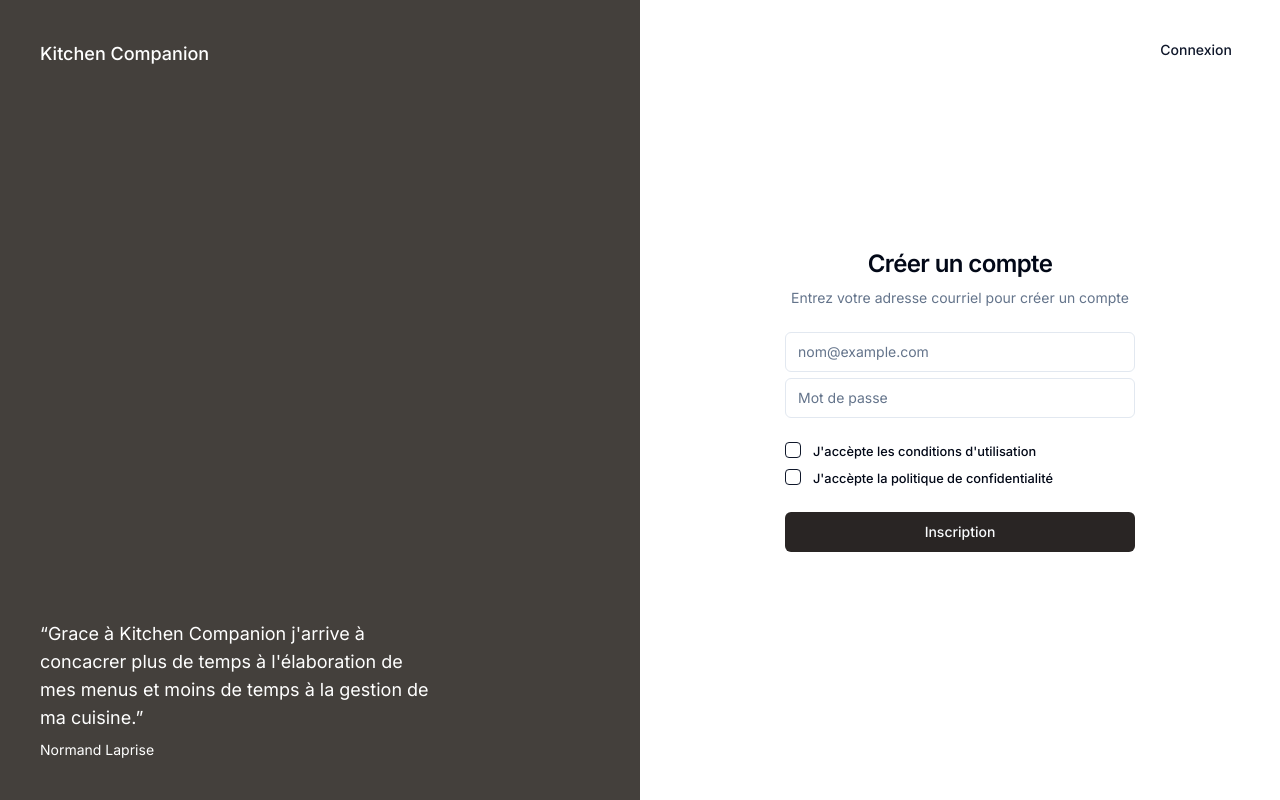
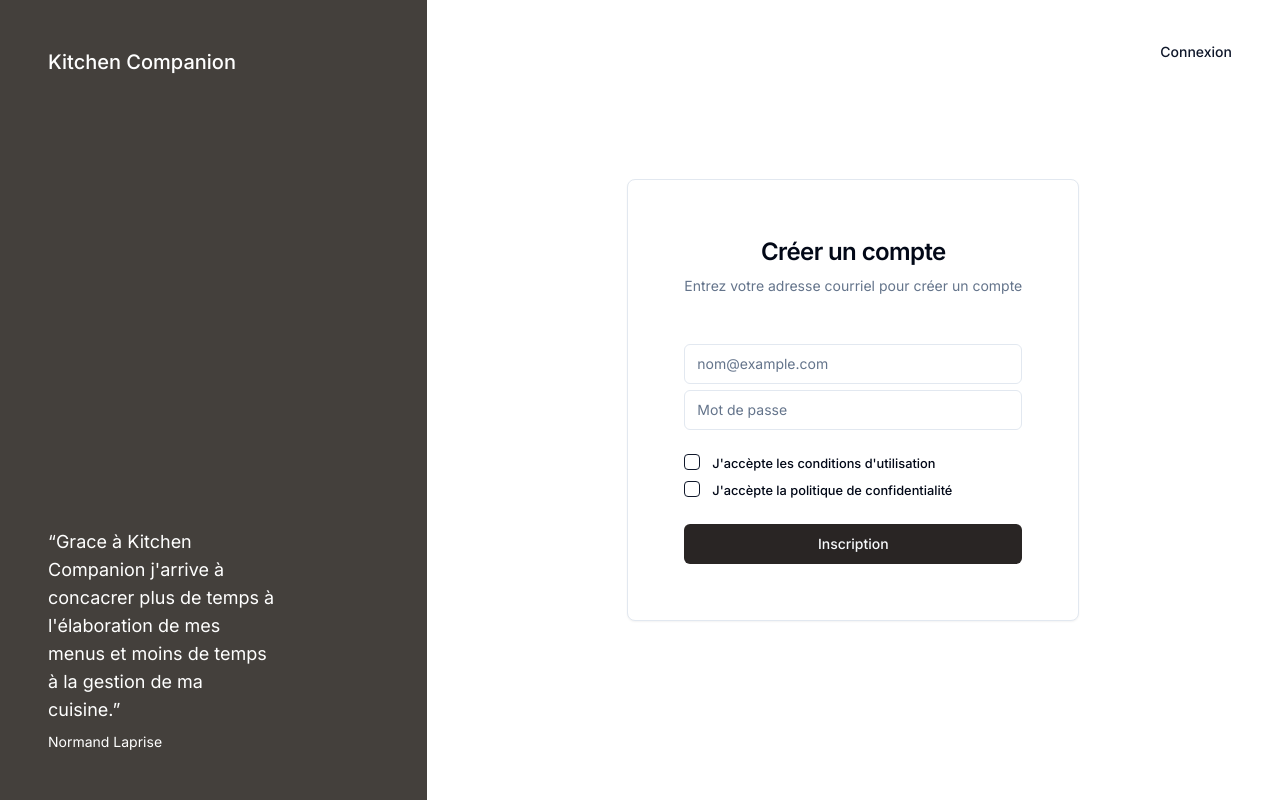
Before and after one commit to remschuet/Bon-Service, a Next.js app in the folder dev/kitchencompanion/: page / in a window 1280 px wide. Built offline with nearby package versions, Linux system fonts and the light colour scheme.

Commit message:
style: reorganized registration page component

```diff
--- a/dev/kitchencompanion/src/components/register/register_form.tsx
+++ b/dev/kitchencompanion/src/components/register/register_form.tsx
@@ -5,6 +5,7 @@ import { Checkbox } from "@/components/ui/checkbox";
 import { revalidatePath } from "next/cache";
 import { User } from "@prisma/client";
 import { createUser } from "@/data_access/user";
+import { Card, CardContent, CardHeader } from "../ui/card";
 
 export function RegisterForm() {
   async function handleCreateUser(formData: FormData) {
@@ -20,89 +21,89 @@ export function RegisterForm() {
   }
 
   return (
-        <div className="container relative hidden h-[100vh] flex-col items-center justify-center md:grid lg:max-w-none lg:grid-cols-2 lg:px-0">
+    <div className='relative h-[100vh] md:grid lg:max-w-none lg:grid-cols-3 lg:px-0'>
       <Button
-                className="inline-flex items-center justify-center whitespace-nowrap h-9 px-4 py-2 absolute right-4 top-4 md:right-8 md:top-8"
-                variant={"link"}
-            >
+        className='absolute right-4 top-4 md:right-8 md:top-8'
+        variant={"link"}>
         Connexion
       </Button>
-            <div className="relative hidden h-full flex-col bg-muted p-10 text-white lg:flex dark:border-r">
-                <div className="absolute inset-0 bg-stone-700"></div>
-                <div className="relative z-20 flex items-center text-lg font-medium">
-                    Kitchen Companion
-                </div>
-                <div className="relative z-20 mt-auto">
-                    <blockquote className=" max-w-[70%] space-y-2">
-                        <p className="text-lg">
-                            “Grace à Kitchen Companion j'arrive à concacrer plus
-                            de temps à l'élaboration de mes menus et moins de
-                            temps à la gestion de ma cuisine.”
+      <div className='h-full flex-col bg-stone-700 p-12 text-white lg:flex dark:border-r'>
+        <div className='text-xl font-medium'>Kitchen Companion</div>
+        <div className='mt-auto'>
+          <blockquote className=' max-w-[70%] space-y-2'>
+            <p className='text-lg'>
+              “Grace à Kitchen Companion j'arrive à concacrer plus de temps à
+              l'élaboration de mes menus et moins de temps à la gestion de ma
+              cuisine.”
             </p>
-                        <footer className="text-sm">Normand Laprise</footer>
+            <p className='text-sm'>Normand Laprise</p>
           </blockquote>
         </div>
       </div>
-            <div className="lg:p-8 justify-center">
-                <div className="mx-auto flex w-full flex-col justify-center space-y-6 sm:w-[350px]">
-                    <div className="flex flex-col space-y-2 text-center">
-                        <h1 className="text-2xl font-semibold tracking-tight">
+      <div className='lg:px-8 grid place-content-center col-span-2'>
+        <Card className='p-8 flex w-full flex-col justify-center space-y-6 sm:min-w-[350px]'>
+          <CardHeader className='flex flex-col space-y-2 text-center'>
+            <h1 className='text-2xl font-semibold tracking-tight'>
               Créer un compte
             </h1>
-                        <p className="text-sm text-muted-foreground">
+            <p className='text-sm text-muted-foreground'>
               Entrez votre adresse courriel pour créer un compte
             </p>
-                    </div>
-                    <div className="grid gap-6">
-                        <form action={handleCreateUser} className="grid gap-6">
-                            <div className="grid gap-1.5">
-                                <Label className="sr-only" htmlFor="email">
+          </CardHeader>
+          <CardContent className='grid gap-6'>
+            <form
+              action={handleCreateUser}
+              className='grid gap-6'>
+              <div className='grid gap-1.5'>
+                <Label
+                  className='sr-only'
+                  htmlFor='email'>
                   Courriel
                 </Label>
                 <Input
-                                    id="email"
-                                    placeholder="nom@example.com"
-                                    type="email"
-                                    name="email"
+                  id='email'
+                  placeholder='nom@example.com'
+                  type='email'
+                  name='email'
                 />
-                                <Label className="sr-only" htmlFor="password">
+                <Label
+                  className='sr-only'
+                  htmlFor='password'>
                   Mot de passe
                 </Label>
                 <Input
-                                    id="password"
-                                    placeholder="Mot de passe"
-                                    type="password"
-                                    name="password"
+                  id='password'
+                  placeholder='Mot de passe'
+                  type='password'
+                  name='password'
                 />
               </div>
-                            <div className="grid gap-2">
-                                <div className="flex gap-3">
-                                    <Checkbox id="terms" />
+              <div className='grid gap-2'>
+                <div className='flex gap-3'>
+                  <Checkbox id='terms' />
                   <Label
-                                        className="text-[0.8rem]"
-                                        htmlFor="terms"
-                                    >
+                    className='text-[0.8rem]'
+                    htmlFor='terms'>
                     J'accèpte les conditions d'utilisation
                   </Label>
                 </div>
-                                <div className="flex gap-3">
-                                    <Checkbox id="privacy" />
+                <div className='flex gap-3'>
+                  <Checkbox id='privacy' />
                   <Label
-                                        className="text-[0.8rem]"
-                                        htmlFor="privacy"
-                                    >
-                                        J'accèpte la politique de
-                                        confidentialité
+                    className='text-[0.8rem]'
+                    htmlFor='privacy'>
+                    J'accèpte la politique de confidentialité
                   </Label>
                 </div>
               </div>
-
-                            <Button variant={"default"} type="submit">
+              <Button
+                variant={"default"}
+                type='submit'>
                 Inscription
               </Button>
             </form>
-                    </div>
-                </div>
+          </CardContent>
+        </Card>
       </div>
     </div>
   );
--- a/dev/kitchencompanion/tailwind.config.ts
+++ b/dev/kitchencompanion/tailwind.config.ts
@@ -1,13 +1,13 @@
-import type { Config } from "tailwindcss"
+import type { Config } from "tailwindcss";
 
 const config = {
   darkMode: ["class"],
   content: [
-    './pages/**/*.{ts,tsx}',
-    './components/**/*.{ts,tsx}',
-    './app/**/*.{ts,tsx}',
-    './src/**/*.{ts,tsx}',
-	],
+    "./pages/**/*.{ts,tsx}",
+    "./components/**/*.{ts,tsx}",
+    "./app/**/*.{ts,tsx}",
+    "./src/**/*.{ts,tsx}",
+  ],
   prefix: "",
   theme: {
     container: {
@@ -52,6 +52,9 @@ const config = {
           DEFAULT: "hsl(var(--card))",
           foreground: "hsl(var(--card-foreground))",
         },
+        gridTemplateColumns: {
+          register: "500px 1fr",
+        },
       },
       borderRadius: {
         lg: "var(--radius)",
@@ -75,6 +78,6 @@ const config = {
     },
   },
   plugins: [require("tailwindcss-animate")],
-} satisfies Config
+} satisfies Config;
 
-export default config
+export default config;
```
Also changed, not shown: 1 other file (tests, documents, lock files or other folders). Lines whose indentation alone changed are shown as unchanged.
